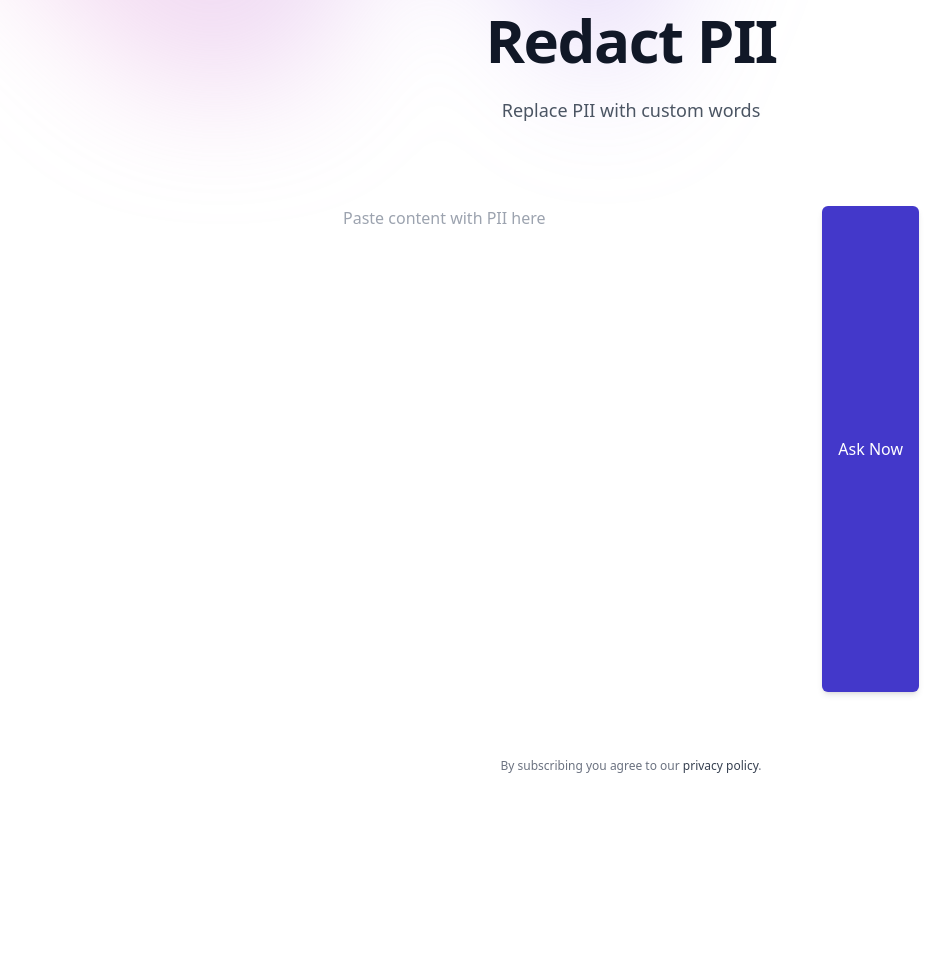
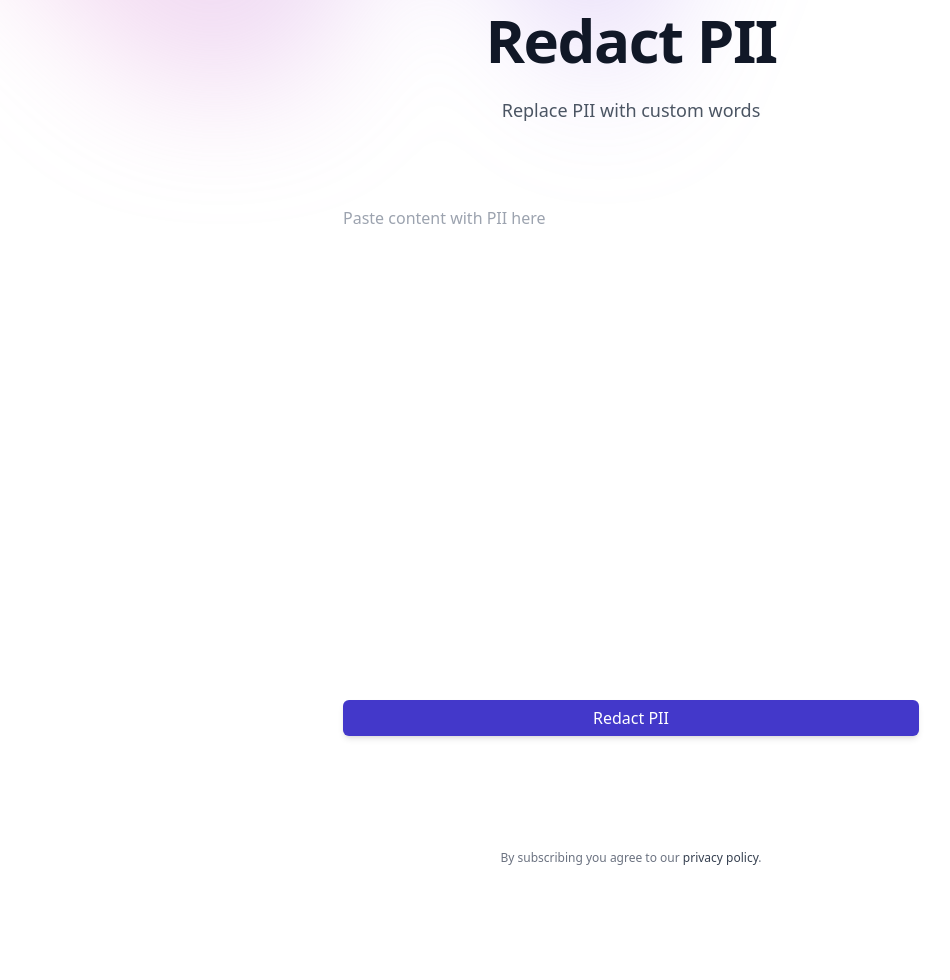
Before and after one commit to apdd2003/chatdoc, a Flask app: template templates/anonymize.html in a window 1280 px wide. Shown: the part 270-1250 px from the top of the page, without its empty margins (9-959 px from the left). Before the commit the page ends 1043 px from the top, so only its background shows below. Run offline with Flask 3, Linux system fonts and the light colour scheme; the template is opened without the code that fills it, so the values that code supplies are empty; parts of the project's set-up code (start-up, migrations or seed data) failed here and were passed over; some libraries are stand-ins or nearby versions.

Commit message:
update redact button style

```diff
--- a/requirementst.txt
+++ b/requirementst.txt
@@ -151,3 +151,5 @@ wikipedia==1.4.0
 wrapt==1.16.0
 yarl==1.9.4
 zipp==3.18.1
+presidio_analyzer
+presidio_anonymizer
--- a/templates/anonymize.html
+++ b/templates/anonymize.html
@@ -21,47 +21,30 @@ Chat with Documents
                     <div
                       class="basis-full min-w-0 max-w-full sm:grow sm:basis-0"
                     >
-                      <!-- <input
-                        id="query2"
-                        name="query2"
-                        data-validation-required-message="Cannot leave this blank."
-                        class="appearance-none bg-white border border-gray-300 py-2 px-3 rounded-md text-[1em] leading-tight transition duration-200 outline-none placeholder:opacity-100 placeholder:text-gray-400 focus-within:border-indigo-700 w-full h-full"
-                        aria-label="Content"
-                        type="textarea"
-                        placeholder="Paste content with PII here"
-                        rows="10"
-                        cols="40"
-                      /> -->
+
                       <textarea class="form-control" id="query2"
                       name="query2" rows="20", cols="100"
                       placeholder="Paste content with PII here" required></textarea>
                     </div>
 
                     <div
-                      class="basis-full min-w-0 max-w-full sm:grow-0 sm:basis-[initial] sm:max-w-[initial]"
+                      class="basis-full min-w-0 max-w-full sm:grow-0 "
                     >
                       <button
                         type="submit"
                         class="bg-indigo-700 text-white shadow-md text-[1em] px-4 py-2 rounded-md relative inline-flex justify-center items-center whitespace-nowrap cursor-pointer no-underline leading-tight transition-all duration-200 hover:bg-indigo-600 focus-visible:outline-2 focus-visible:outline-offset-2 focus-visible:outline-indigo-700 w-full h-full"
                       >
-                        Ask Now
+                        Redact PII
                       </button>
                     </div>
                   </form>
 
-                  <!-- <p
-                    role="alert"
-                    class="bg-teal-600/20 text-sm lg:text-base p-2 lg:p-3 rounded mt-2 lg:mt-3"
-                  >
-                    <strong>Success!</strong> Please check your inbox for the
-                    confirmation email.
-                  </p> -->
 
                   <br/><br/>
                 <div class="text-left">
-                    <p>
+                    <pre>
                     {{ redacted_text }}
-                </p>
+                    </pre>
               </div>
                   <div class="mt-2 lg:mt-3">
                     <small class="text-xs text-gray-500"
```
